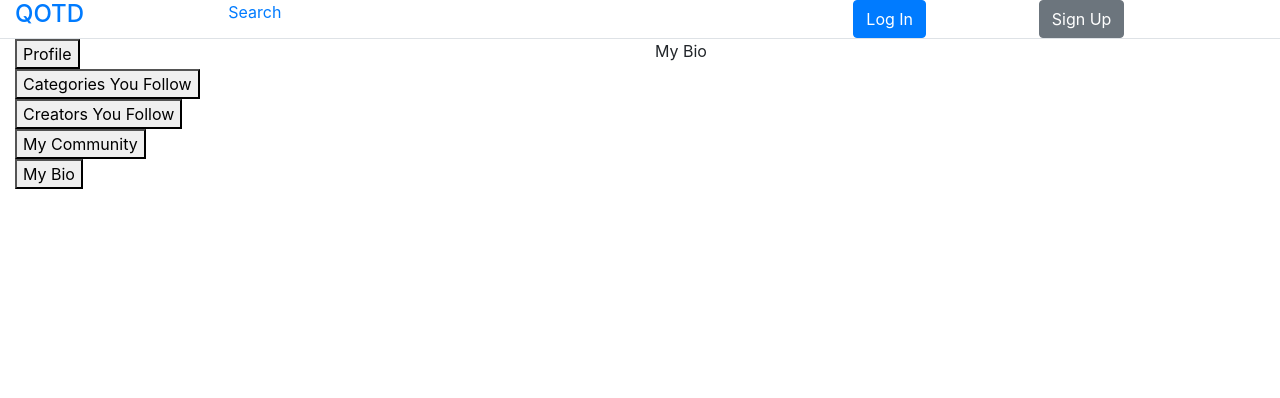
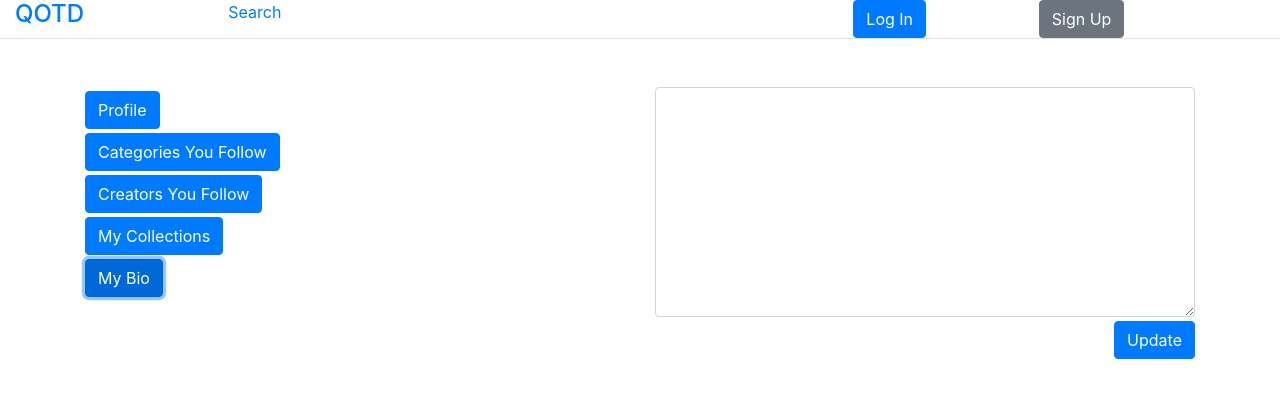
Before and after one commit to BrennanBeeler/CS5610-FinalProject, a React (Create React App) app: page /profile in a window 1280 px wide. Both pictures are taken after a click on the button "My Bio". Shown: the top 398 px of the page. Built offline with nearby package versions, Linux system fonts and the light colour scheme; the HTML template or start-up script is replaced by a standard one.

Commit message:
minor styling for profile

```diff
--- a/src/components/profile/my-bio.js
+++ b/src/components/profile/my-bio.js
@@ -1,7 +1,17 @@
 import React from "react";
+
+// My Bio pulls this information from database
+// My Bio also has the ability to update this information onto database
 
 export default class MyBio extends React.Component {
 	render() {
-		return <div>My Bio</div>;
+		return (
+			<div>
+				<textarea rows="9" className="form-control"></textarea>
+				<button className="mt-1 btn btn-primary float-right">
+					Update
+				</button>
+			</div>
+		);
 	}
 }
--- a/src/components/profile/my-community.js
+++ b/src/components/profile/my-collections.js
@@ -1,6 +1,6 @@
 import React from "react";
 
-export default class MyCommunity extends React.Component {
+export default class MyCollections extends React.Component {
 	render() {
 		return <div>Community :)</div>;
 	}
--- a/src/components/profile/my-info.js
+++ b/src/components/profile/my-info.js
@@ -1,6 +1,10 @@
 import React from "react";
 
-export default class MyInfo extends React.Component {
+// ToDo: Implement ability to use the information of the logged in user
+// ToDo: Take the user information and render this page with that logged information
+// ToDo: Create Method to update User Information (state and to server)
+
+class MyInfo extends React.Component {
 	render() {
 		return (
 			<div>
@@ -8,7 +12,7 @@ export default class MyInfo extends React.Component {
 					<input
 						className="form-control"
 						id="UsernameInput"
-						placeholder="Username"
+						placeholder="Yonathan"
 					/>
 				</div>
 				<div className="p-1">
@@ -25,7 +29,10 @@ export default class MyInfo extends React.Component {
 						placeholder="7032000228"
 					/>
 				</div>
+				<button className="btn btn-primary float-right">Update</button>
 			</div>
 		);
 	}
 }
+
+export default MyInfo;
--- a/src/components/profile/profile.js
+++ b/src/components/profile/profile.js
@@ -1,9 +1,9 @@
 import React, { useState } from "react";
 import MyInfo from "./my-info";
-import { BrowserRouter, Route, Link, useParams } from "react-router-dom";
+import { useParams } from "react-router-dom";
 import FollowedCategories from "./followed-categories";
 import FollowedCreators from "./followed-creators";
-import MyCommunity from "./my-community";
+import MyCollections from "./my-collections";
 import MyBio from "./my-bio";
 
 export default function ProfileEditor() {
@@ -11,41 +11,58 @@ export default function ProfileEditor() {
 	const { id } = useParams();
 
 	return (
-		<div>
+		<div className="container mt-5">
 			<div className="row">
 				<div className="col">
-					<div>
-						<button onClick={() => setActive("MyInfo")}>
+					<div className="mt-1">
+						<button
+							className="btn btn-primary"
+							onClick={() => setActive("MyInfo")}
+						>
 							Profile
 						</button>
 					</div>
-					<div>
-						<button onClick={() => setActive("MyCategories")}>
+					<div className="mt-1">
+						<button
+							className="btn btn-primary"
+							onClick={() => setActive("MyCategories")}
+						>
 							Categories You Follow
 						</button>
 					</div>
-					<div>
-						<button onClick={() => setActive("MyCreators")}>
+					<div className="mt-1">
+						<button
+							className="btn btn-primary"
+							onClick={() => setActive("MyCreators")}
+						>
 							Creators You Follow
 						</button>
 					</div>
-					<div>
-						<button onClick={() => setActive("MyCommunity")}>
-							My Community
+					<div className="mt-1">
+						<button
+							className="btn btn-primary"
+							onClick={() => setActive("MyCollections")}
+						>
+							My Collections
 						</button>
 					</div>
-					<div>
-						<button onClick={() => setActive("MyBio")}>
+					<div className="mt-1">
+						<button
+							className="btn btn-primary"
+							onClick={() => setActive("MyBio")}
+						>
 							My Bio
 						</button>
 					</div>
 				</div>
 				<div className="col">
-					{active === "MyInfo" && <MyInfo />}
-					{active === "MyCategories" && <FollowedCategories />}
-					{active === "MyCreators" && <FollowedCreators />}
-					{active === "MyCommunity" && <MyCommunity />}
-					{active === "MyBio" && <MyBio />}
+					{active === "MyInfo" && <MyInfo id={id} />}
+					{active === "MyCategories" && (
+						<FollowedCategories id={id} />
+					)}
+					{active === "MyCreators" && <FollowedCreators id={id} />}
+					{active === "MyCollections" && <MyCollections id={id} />}
+					{active === "MyBio" && <MyBio id={id} />}
 				</div>
 			</div>
 		</div>
```
Also changed, not shown: 2 other files (tests, documents, lock files or other folders).
